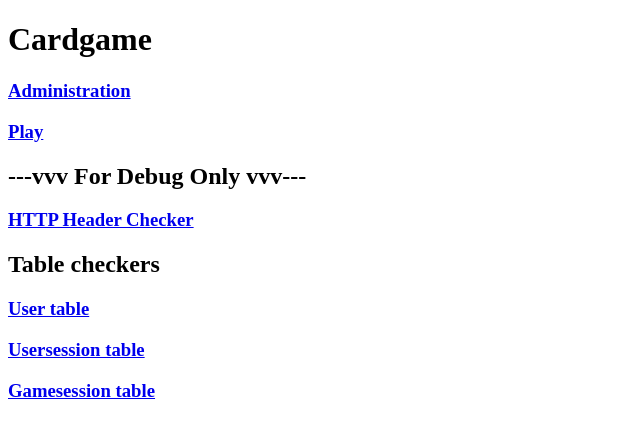
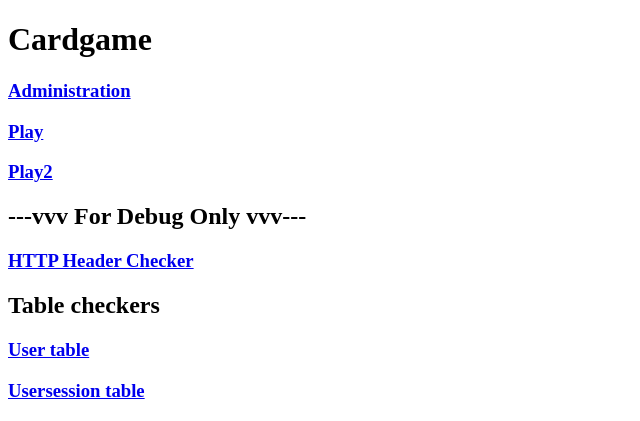
Before and after one commit to capybaradino/cardgame, a Flask app: template flask/templates/index.html in a window 1280 px wide. Shown: the top 421 px of the page, without its empty margins (0-640 px from the left). Run offline with Flask 3, Linux system fonts and the light colour scheme; the template is opened without the code that fills it, so the values that code supplies are empty.

Commit message:
デバッグ画面からPlay2へのリンク作成

```diff
--- a/flask/templates/index.html
+++ b/flask/templates/index.html
@@ -4,6 +4,7 @@
 <h2>{{ greetings }}</h2>
 <h3><a href="admin/view">Administration</a></h3>
 <h3><a href="play/card">Play</a></h3>
+<h3><a href="play2">Play2</a></h3>
 <h2>---vvv For Debug Only vvv---</h2>
 <h3><a href="chkheaders/">HTTP Header Checker</a></h3>
 <h2>Table checkers</h2>
```
